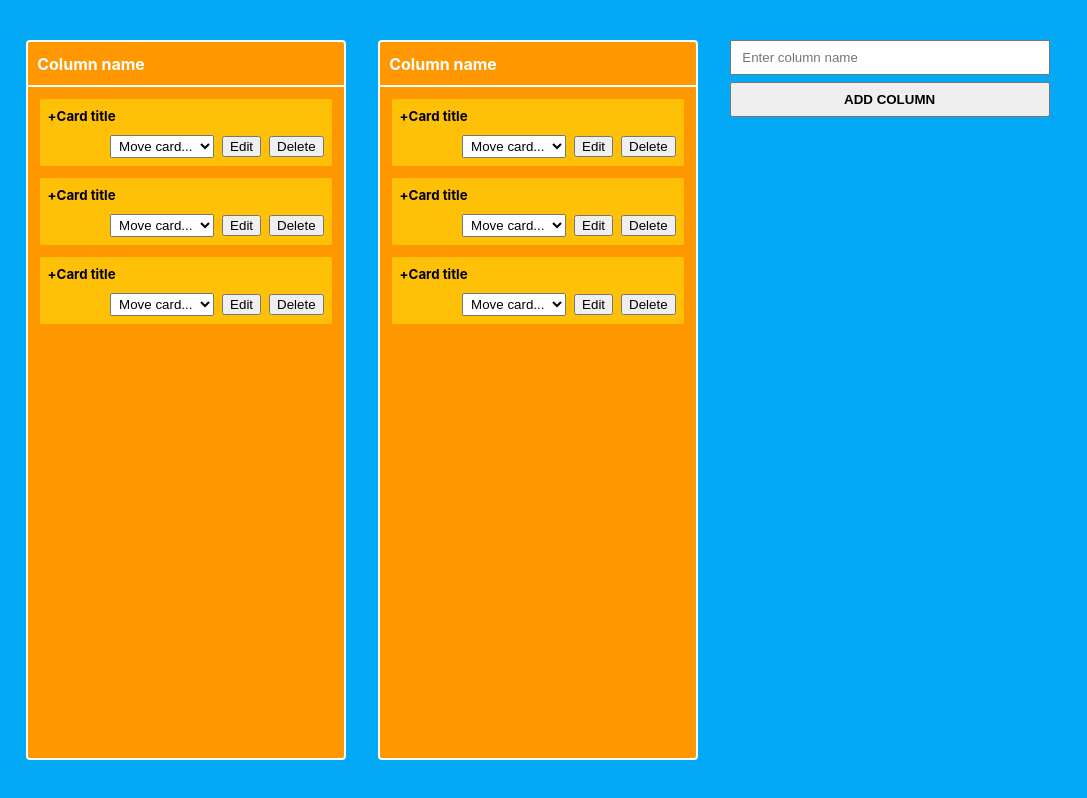
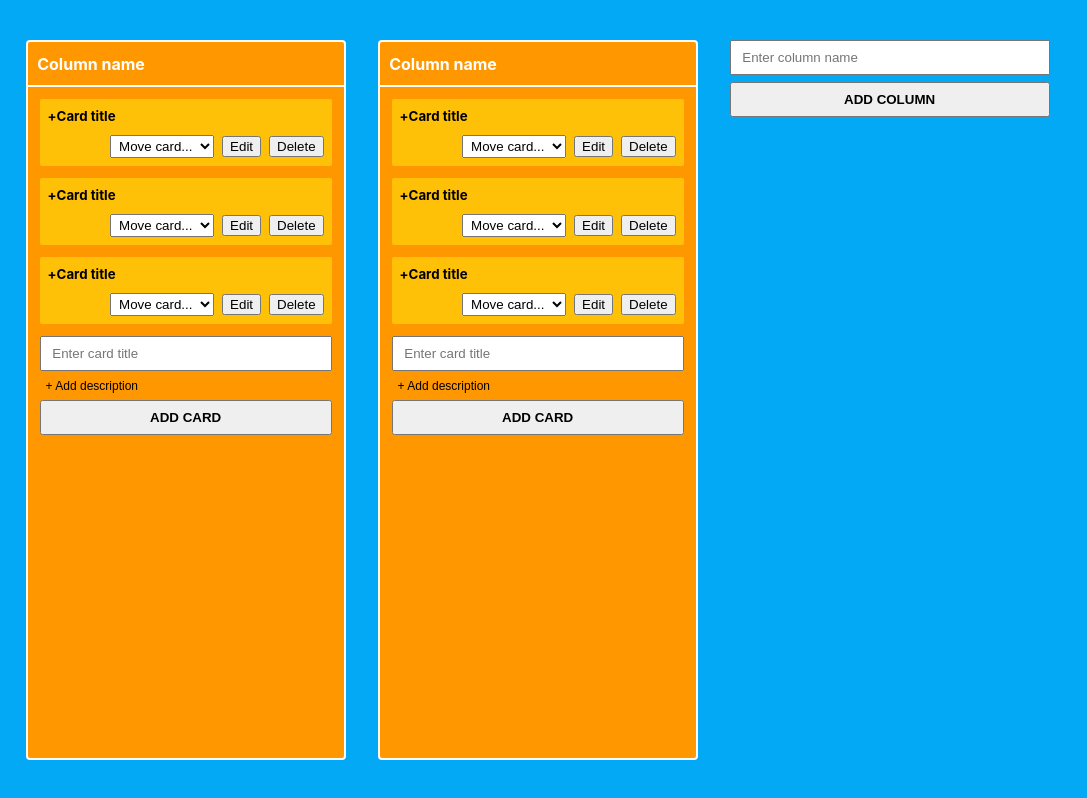
Before and after one commit to J3brahimi/task-management-react-typescript, a React (Create React App) app: page / in a window 1280 px wide. Shown: the whole page, without its empty margins (0-1087 px from the left). Built offline with nearby package versions, Linux system fonts and the light colour scheme.

Commit message:
added CardForm and Textarea component

```diff
--- /dev/null
+++ b/src/Component/Card/CardForm.tsx
@@ -0,0 +1,55 @@
+import React, { useState } from "react";
+
+// Components
+import PrimaryButton from "../Button/PrimaryButton";
+import NormalInput from "../Input/NormalInput";
+import Textarea from "../Input/Textarea";
+
+// Style
+import "./style/card-form-style.css";
+
+const CardForm: React.FC = () => {
+  const [showDescription, setShowDescription] = useState<boolean>(false);
+  const [titleInputValue, setTitleInputValue] = useState<string>("");
+  const [descriptionInputValue, setDescriptionInputValue] =
+    useState<string>("");
+
+  const toggleDescription = () => {
+    setShowDescription(!showDescription);
+  };
+
+  const handleSubmitForm = (e: React.SyntheticEvent) => {
+    e.preventDefault();
+
+    console.log("Submit");
+  };
+  return (
+    <form className="card-form" onSubmit={handleSubmitForm}>
+      <NormalInput
+        value={titleInputValue}
+        setValue={setTitleInputValue}
+        placeholder="Enter card title"
+        required={true}
+      />
+      {showDescription ? (
+        <Textarea
+          value={descriptionInputValue}
+          setValue={setDescriptionInputValue}
+          placeholder="Enter card description"
+        />
+      ) : (
+        <button
+          className="description-button"
+          type="button"
+          onClick={toggleDescription}
+        >
+          + Add description
+        </button>
+      )}
+
+      <PrimaryButton>Add card</PrimaryButton>
+    </form>
+  );
+};
+
+export default CardForm;
--- /dev/null
+++ b/src/Component/Card/style/card-form-style.css
@@ -0,0 +1,13 @@
+.card-form {
+  margin: 12px;
+}
+
+.description-button {
+  display: block;
+  background: none;
+  border: none;
+  outline: none;
+  margin-bottom: 6px;
+  cursor: pointer;
+  font-size: 12px;
+}
--- a/src/Component/Column/Column.tsx
+++ b/src/Component/Column/Column.tsx
@@ -2,6 +2,7 @@ import React from "react";
 
 // Components
 import Card from "../Card/Card";
+import CardForm from "../Card/CardForm";
 
 // Style
 import "./style/column-style.css";
@@ -19,6 +20,7 @@ const Column: React.FC = () => {
       <Card />
       <Card />
       <Card />
+      <CardForm />
     </div>
   );
 };
--- /dev/null
+++ b/src/Component/Input/Textarea.tsx
@@ -0,0 +1,33 @@
+import React from "react";
+
+// Style
+import "./style/input-style.css";
+
+type Props = {
+  value: string;
+  setValue: React.Dispatch<React.SetStateAction<string>>;
+  rows?: number;
+  placeholder?: string;
+};
+
+const Textarea: React.FC<Props> = ({
+  value,
+  setValue,
+  rows = 6,
+  placeholder,
+}) => {
+  const handleChange = (e: React.ChangeEvent<HTMLTextAreaElement>): void => {
+    setValue(e.target.value);
+  };
+  return (
+    <textarea
+      className="input"
+      rows={rows}
+      value={value}
+      onChange={handleChange}
+      placeholder={placeholder}
+    />
+  );
+};
+
+export default Textarea;
```
